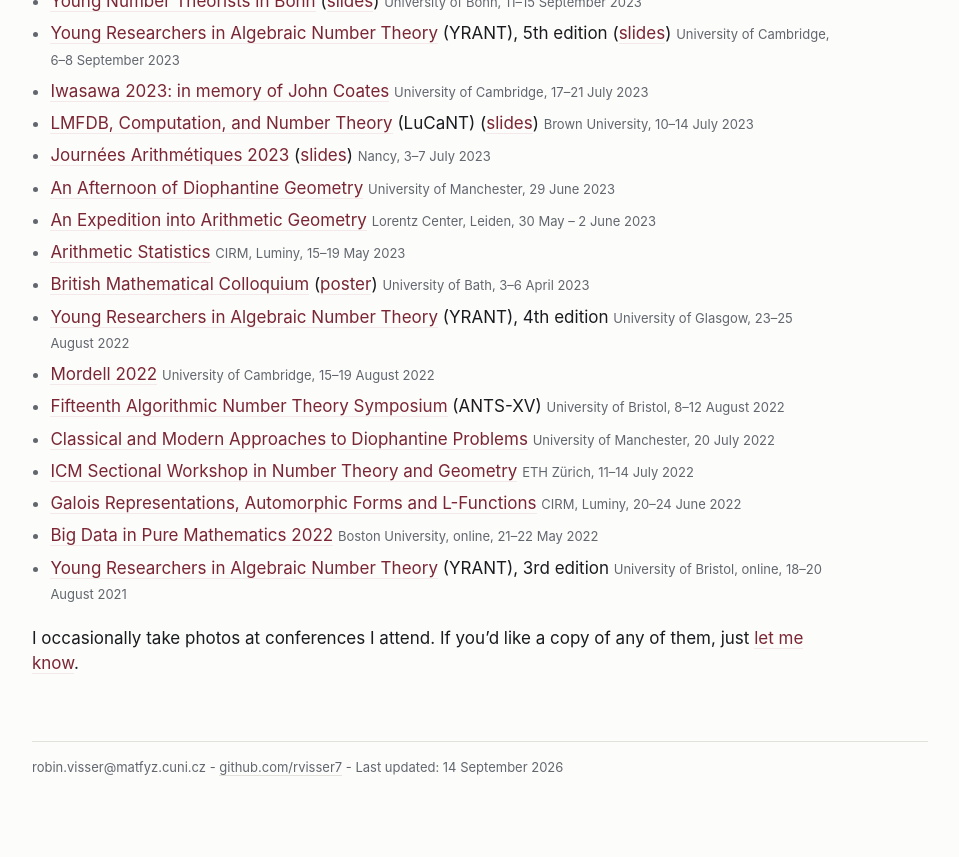
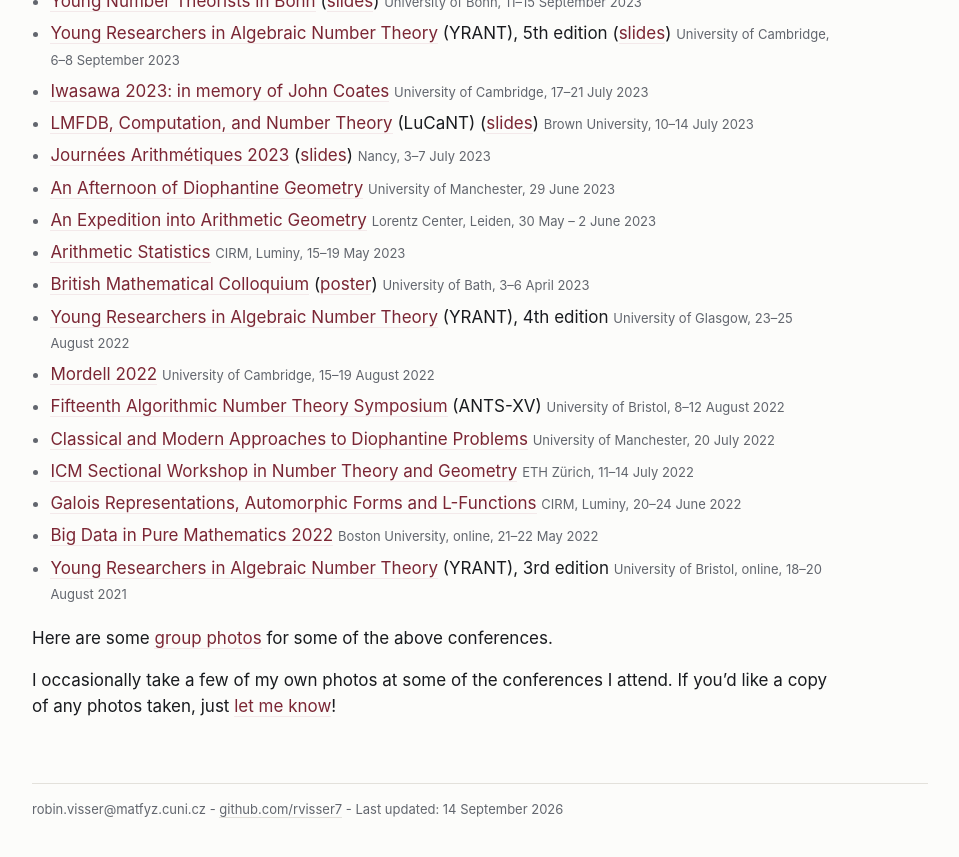
Before and after one commit to rvisser7/rvisser7.github.io, a Jekyll site: the page built from conferences/index.md, in a window 1280 px wide and 900 px high, scrolled down 1192 px. Shown: the top 857 px of the window, without its empty margins (160-1119 px from the left). Built offline with Jekyll 4.4.1, drawn with Linux system fonts in a browser that asks for light colours.

Commit message:
Revise conference photo information and add link
Updated the text regarding conference photos and added a link to group photos.

```diff
--- a/conferences/index.md
+++ b/conferences/index.md
@@ -98,5 +98,6 @@
 - [Young Researchers in Algebraic Number Theory](https://web-eur.cvent.com/event/08d43894-c4fc-4f4d-825a-5cc6f03afeed/summary?RefId=HIMR) (YRANT), 3rd edition
   <span class="meta">University of Bristol, online, 18–20 August 2021</span>
 
-I occasionally take photos at conferences I attend. If you'd like a copy of any of
-them, just [let me know](mailto:robin.visser@matfyz.cuni.cz).
+Here are some [group photos](photos/) for some of the above conferences.
+
+I occasionally take a few of my own photos at some of the conferences I attend. If you'd like a copy of any photos taken, just [let me know](mailto:robin.visser@matfyz.cuni.cz)!
```
